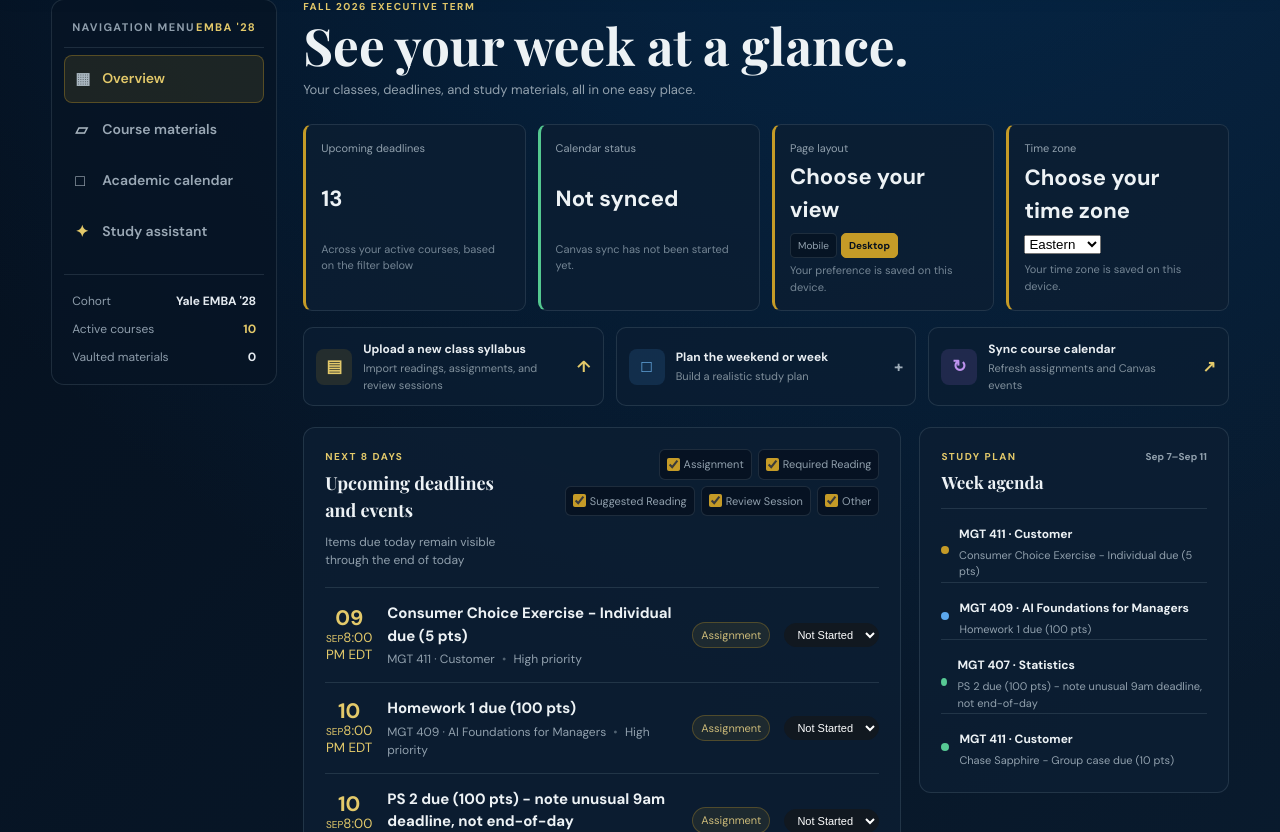
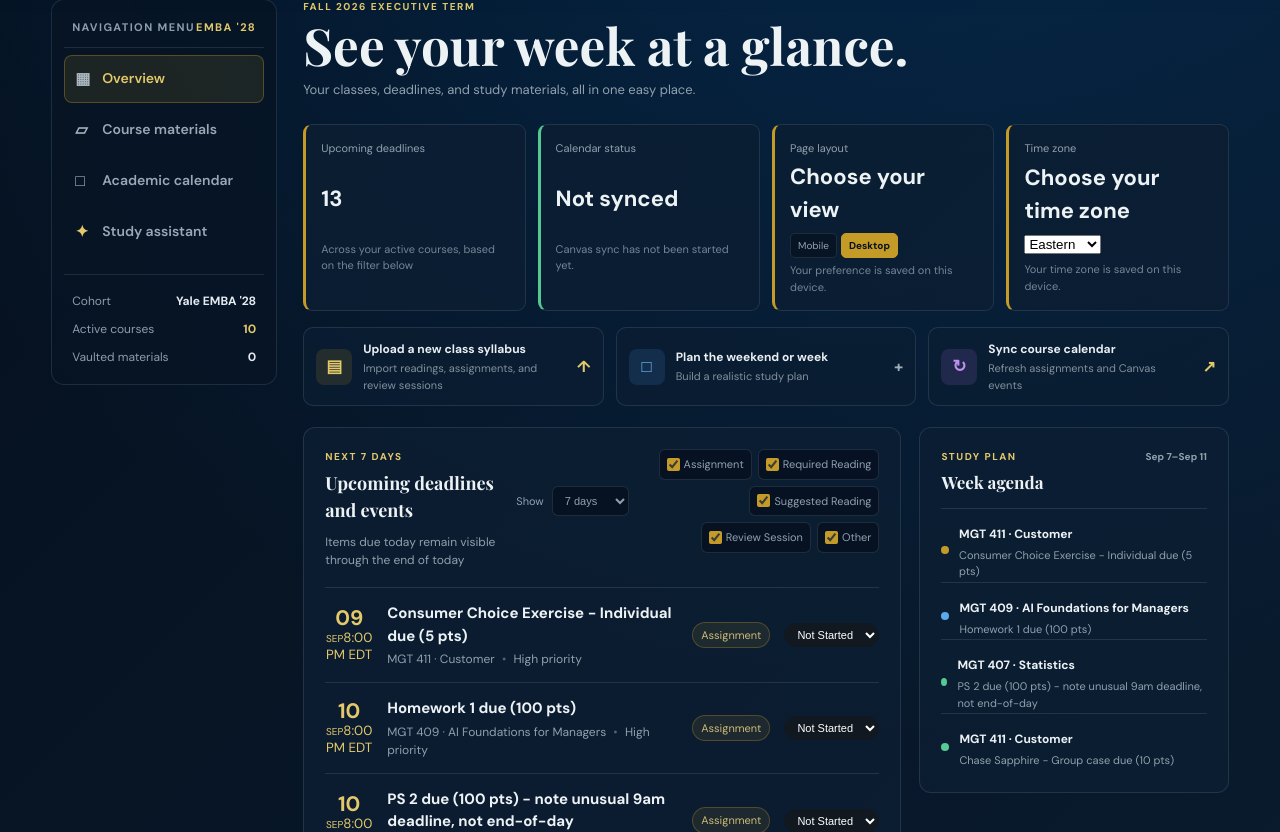
Before and after one commit to bbyale-aifm/yemba-study-dashboard, a FastAPI app: page / in a window 1280 px wide. Shown: the part 109-941 px from the top of the page. Run offline with FastAPI, Linux system fonts and the light colour scheme.

Commit message:
Add upcoming deadline range selector

```diff
--- a/app/main.py
+++ b/app/main.py
@@ -414,7 +414,13 @@ def dashboard(request: Request, db: Session = Depends(get_db)) -> HTMLResponse:
         for week in calendar_lib.Calendar(firstweekday=6).monthdayscalendar(year, month):
             weeks.append([{'day': day, 'items': calendar_by_date.get(f'{year:04d}-{month:02d}-{day:02d}', [])} if day else {'day': 0, 'items': []} for day in week])
         calendar_months.append({'key': f'{year:04d}-{month:02d}', 'label': calendar_lib.month_name[month] + f' {year}', 'weeks': weeks})
-    deadline_horizon = local_date + timedelta(days=7)
+    try:
+        deadline_days = int(request.query_params.get('days', '7'))
+    except ValueError:
+        deadline_days = 7
+    if deadline_days not in {7, 10, 14, 21}:
+        deadline_days = 7
+    deadline_horizon = local_date + timedelta(days=deadline_days)
     upcoming = [item for item in calendar_items if local_date <= item.due_at.date() <= deadline_horizon and item.status != AssignmentStatus.complete and not (item.description or '').startswith('Class ·')]
     deadline_items = [item for item in calendar_items if not (item.description or '').startswith('Class ·') and (item.due_at.replace(tzinfo=timezone.utc) if item.due_at.tzinfo is None else item.due_at) >= now]
     completed_deadlines = sum(item.status == AssignmentStatus.complete for item in deadline_items)
@@ -433,8 +439,9 @@ def dashboard(request: Request, db: Session = Depends(get_db)) -> HTMLResponse:
         name="dashboard.html",
         context={
             "assignments": upcoming,
+            "deadline_days": deadline_days,
             "today": now.date(),
-            "week_end": (now + timedelta(days=7)).date(),
+            "week_end": (now + timedelta(days=deadline_days)).date(),
             "agenda_label": agenda_label,
             "agenda_start": agenda_start,
             "agenda_end": agenda_end,
--- a/app/templates/dashboard.html
+++ b/app/templates/dashboard.html
@@ -61,7 +61,7 @@
 
       <div class="content-grid">
         <section class="panel assignments-panel homepage-only" id="calendar">
-          <div class="panel-heading"><div><p class="eyebrow">Next 8 days</p><h2>Upcoming deadlines and events</h2><p class="panel-subtitle">Items due today remain visible through the end of today</p></div><div class="assignment-tools"><div class="category-filters" aria-label="Filter by category">{% for category in ['Assignment', 'Required Reading', 'Suggested Reading', 'Review Session', 'Other'] %}<label><input class="category-filter" type="checkbox" value="{{ category }}" checked> {{ category }}</label>{% endfor %}</div></div></div>
+          <div class="panel-heading"><div><p class="eyebrow">Next {{ deadline_days }} days</p><h2>Upcoming deadlines and events</h2><p class="panel-subtitle">Items due today remain visible through the end of today</p></div><div class="assignment-tools"><label class="month-filter">Show <select id="deadlineRange" aria-label="Choose upcoming deadline range">{% for days in [7, 10, 14, 21] %}<option value="{{ days }}"{% if days == deadline_days %} selected{% endif %}>{{ days }} days</option>{% endfor %}</select></label><div class="category-filters" aria-label="Filter by category">{% for category in ['Assignment', 'Required Reading', 'Suggested Reading', 'Review Session', 'Other'] %}<label><input class="category-filter" type="checkbox" value="{{ category }}" checked> {{ category }}</label>{% endfor %}</div></div></div>
           {% if assignments %}
             <div class="assignment-list">
             {% for assignment in assignments %}
@@ -133,6 +133,7 @@
     const scheduleEmpty = document.getElementById('scheduleEmpty');
     const calendarMonth = document.getElementById('calendarMonth');
     const calendarMonths = [...document.querySelectorAll('[data-calendar-month]')];
+    const deadlineRange = document.getElementById('deadlineRange');
     const menuToggle = document.getElementById('menuToggle');
     const uploadButton = document.getElementById('uploadSyllabusButton');
     const syllabusFile = document.getElementById('syllabusFile');
@@ -206,6 +207,11 @@
     }
     calendarCategoryFilters.forEach((filter) => filter.addEventListener('change', filterCalendar));
     filterCalendar();
+    deadlineRange?.addEventListener('change', () => {
+      const url = new URL(window.location.href);
+      url.searchParams.set('days', deadlineRange.value);
+      window.location.href = url.toString();
+    });
     const scheduleCalendars = [...document.querySelectorAll('.schedule-calendar')];
     function showScheduleMonth() { scheduleCalendars.forEach((month) => { month.hidden = month.dataset.scheduleMonth !== scheduleMonth.value; }); }
     scheduleMonth.addEventListener('change', showScheduleMonth);
```
